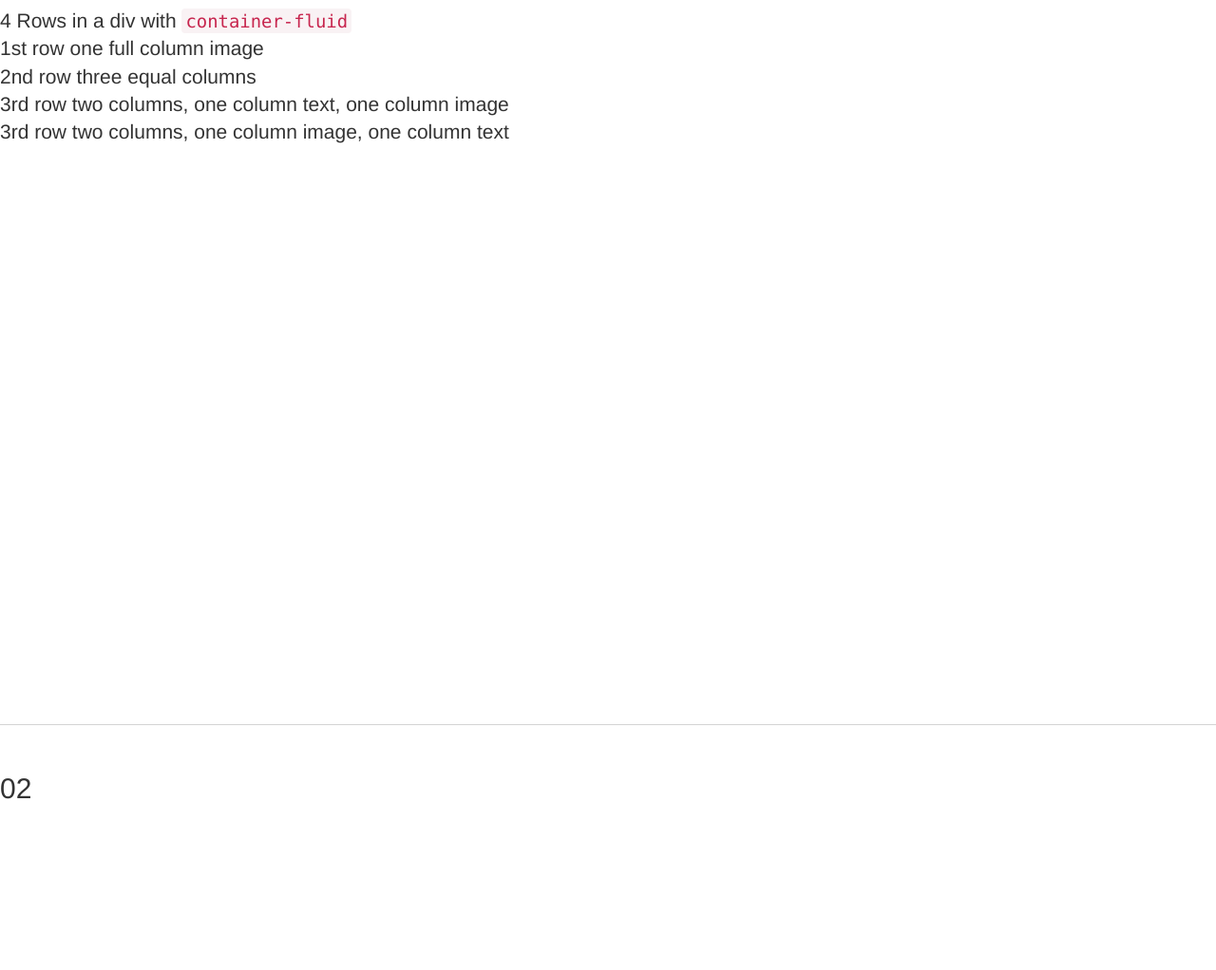
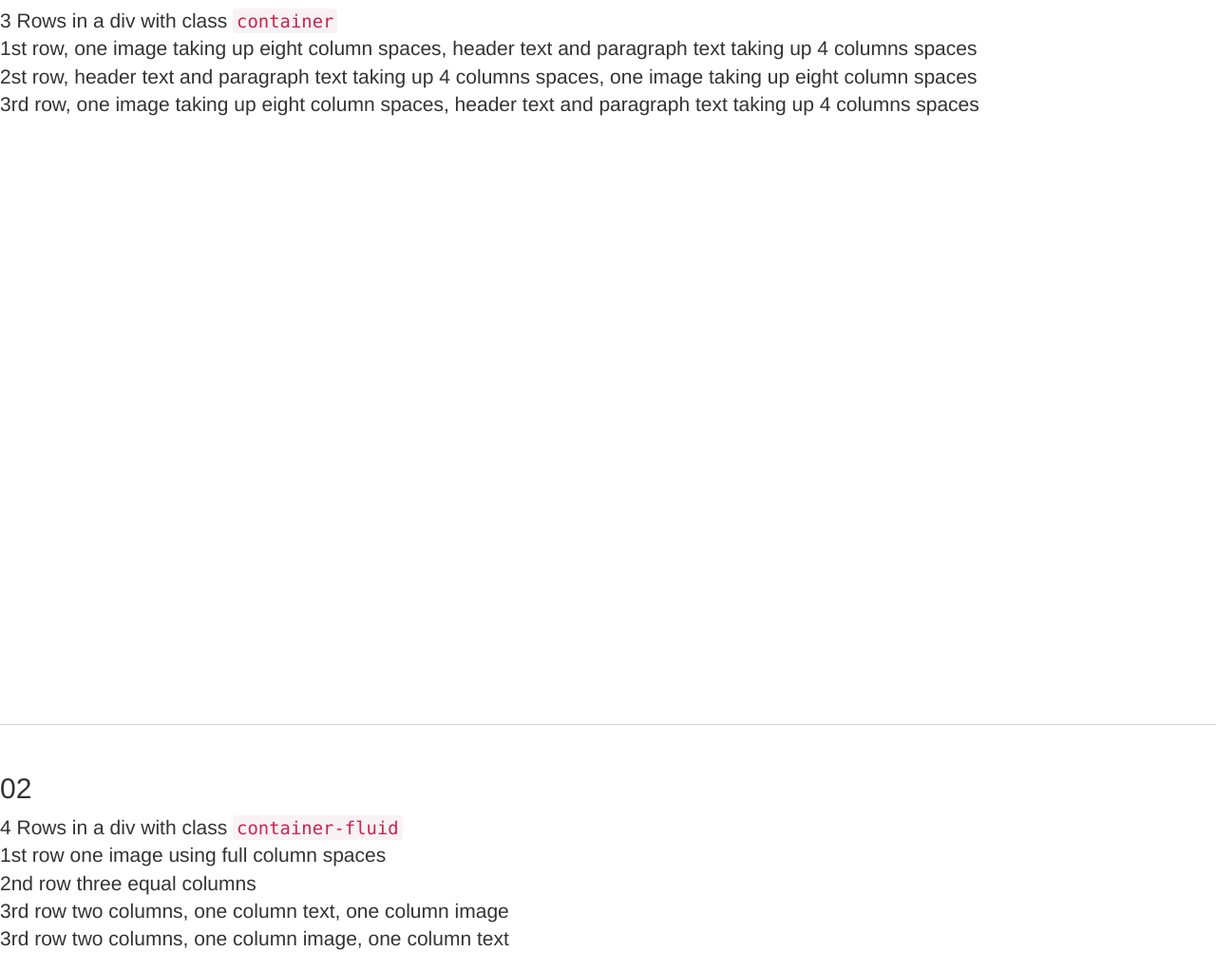
Before and after one commit to ART322/bootstrap-grids, a plain HTML site: page homework.html in a window 1280 px wide. Shown: the part 278-1300 px from the top of the page at 95% size. Drawn offline with nearby package versions, Linux system fonts and the light colour scheme.

Commit message:
Adding second prompt

```diff
--- a/homework.html
+++ b/homework.html
@@ -26,17 +26,23 @@
     <section>
         <h2>01</h2>
         <p class="lead">
-        4 Rows in a div with <code>container-fluid</code><br>
-        1st row one full column image<br>
-        2nd row three equal columns<br>
-        3rd row two columns, one column text, one column image<br>
-        3rd row two columns, one column image, one column text<br>
+        3 Rows in a div with class <code>container</code><br>
+        1st row, one image taking up eight column spaces, header text and paragraph text taking up 4 columns spaces<br>
+        2st row, header text and paragraph text taking up 4 columns spaces, one image taking up eight column spaces<br>
+        3rd row, one image taking up eight column spaces, header text and paragraph text taking up 4 columns spaces<br>
         </p>
     </section>
 
     <!--02-->
     <section>
         <h2>02</h2>
+        <p class="lead">
+        4 Rows in a div with class <code>container-fluid</code><br>
+        1st row one image using full column spaces <br>
+        2nd row three equal columns<br>
+        3rd row two columns, one column text, one column image<br>
+        3rd row two columns, one column image, one column text<br>
+        </p>
     </section>
 
     <!--03-->
```
